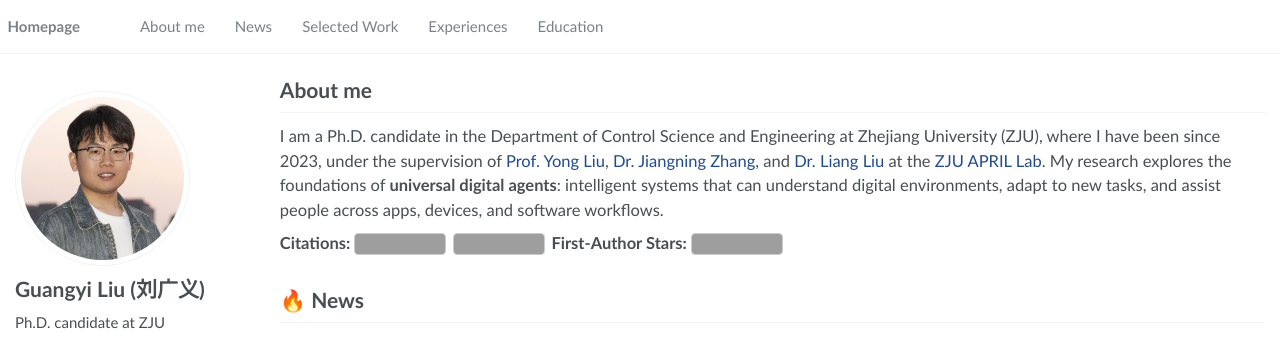
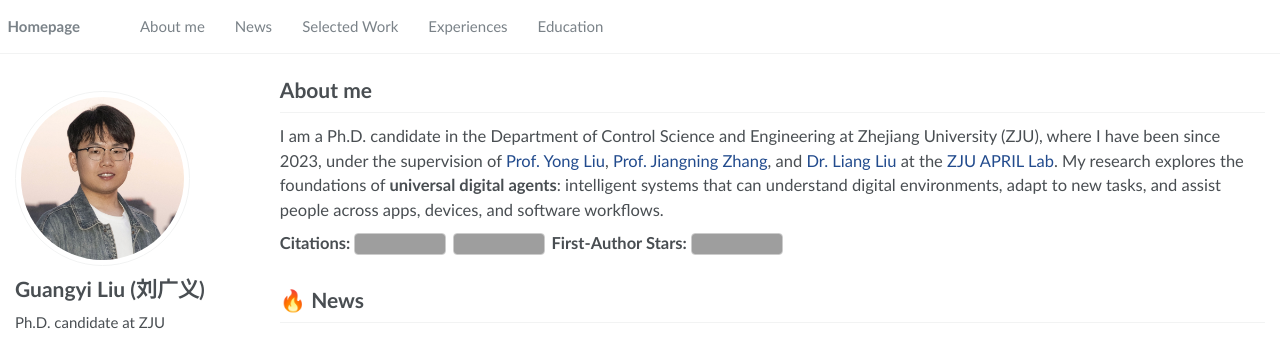
Before and after one commit to lgy0404/lgy0404.github.io, a Jekyll site: the page built from _pages/about.md, in a window 1280 px wide and 900 px high, cut to the strip 0-344 px from the top of the window. Built offline with Jekyll 4.4.1, drawn with Linux system fonts in a browser that asks for light colours; comment, search, counter and statistics services are not loaded; some of the changed text lies outside the part shown; grey boxes are pictures that could not be loaded.

Commit message:
style: update Jiangning Zhang advisor title

```diff
--- a/_pages/about.md
+++ b/_pages/about.md
@@ -184,7 +184,7 @@ redirect_from:
 <span class='anchor' id='about-me'></span>
 # About me
 
-I am a Ph.D. candidate in the Department of Control Science and Engineering at Zhejiang University (ZJU), where I have been since 2023, under the supervision of [Prof. Yong Liu](https://person.zju.edu.cn/yongliu), [Dr. Jiangning Zhang](https://zhangzjn.github.io/), and [Dr. Liang Liu](https://scholar.google.com/citations?user=Kkg3IPMAAAAJ&hl=en) at the [ZJU APRIL Lab](https://april.zju.edu.cn/). My research explores the foundations of **universal digital agents**: intelligent systems that can understand digital environments, adapt to new tasks, and assist people across apps, devices, and software workflows.
+I am a Ph.D. candidate in the Department of Control Science and Engineering at Zhejiang University (ZJU), where I have been since 2023, under the supervision of [Prof. Yong Liu](https://person.zju.edu.cn/yongliu), [Prof. Jiangning Zhang](https://zhangzjn.github.io/), and [Dr. Liang Liu](https://scholar.google.com/citations?user=Kkg3IPMAAAAJ&hl=en) at the [ZJU APRIL Lab](https://april.zju.edu.cn/). My research explores the foundations of **universal digital agents**: intelligent systems that can understand digital environments, adapt to new tasks, and assist people across apps, devices, and software workflows.
 
 <div class="profile-stats" markdown="1">
 
@@ -353,7 +353,7 @@ I am a Ph.D. candidate in the Department of Control Science and Engineering at Z
 # 📖 Education
 
 - 2025.09 - Present | <img src="./images/logos/zju-logo-1.png" class="edu-logo" alt="Zhejiang University logo"> Ph.D. Student, Zhejiang University, Hangzhou
-  Advisors: [Prof. Yong Liu](https://person.zju.edu.cn/yongliu), [Dr. Jiangning Zhang](https://zhangzjn.github.io/), and [Dr. Liang Liu](https://scholar.google.com/citations?user=Kkg3IPMAAAAJ&hl=en); [ZJU APRIL Lab](https://april.zju.edu.cn/).
+  Advisors: [Prof. Yong Liu](https://person.zju.edu.cn/yongliu), [Prof. Jiangning Zhang](https://zhangzjn.github.io/), and [Dr. Liang Liu](https://scholar.google.com/citations?user=Kkg3IPMAAAAJ&hl=en); [ZJU APRIL Lab](https://april.zju.edu.cn/).
 - 2023.06 - 2025.08 | <img src="./images/logos/zju-logo-1.png" class="edu-logo" alt="Zhejiang University logo"> M.S. Student, Zhejiang University, Hangzhou
   Advisor: [Prof. Wenchao Meng](https://person.zju.edu.cn/wmeng); [ZJU NeSC Group](http://nesc.zju.edu.cn/).
 - 2019.09 - 2023.06 | <img src="./images/logos/cumt-logo.png" class="edu-logo edu-logo--cumt" alt="China University of Mining and Technology logo"> B.Eng. in Automatic Control, China University of Mining and Technology, Xuzhou
```
